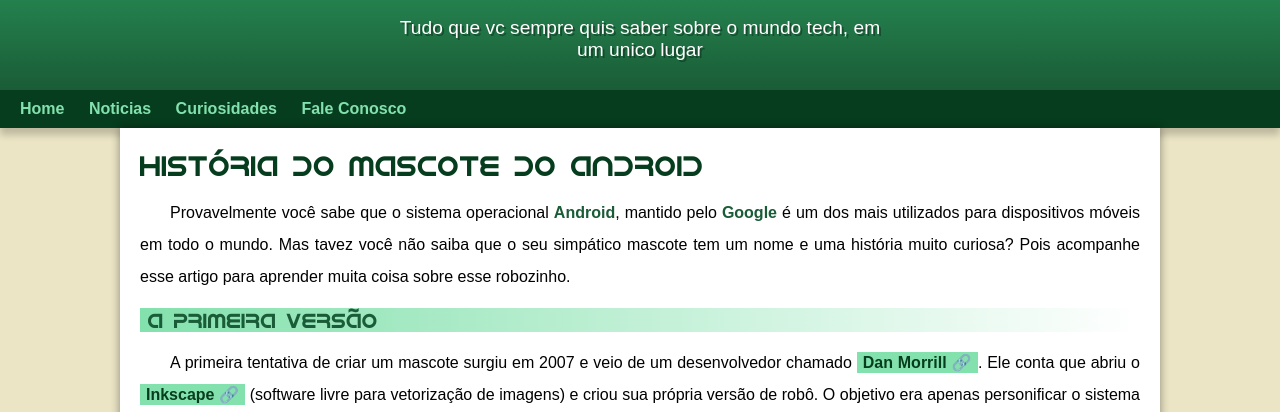
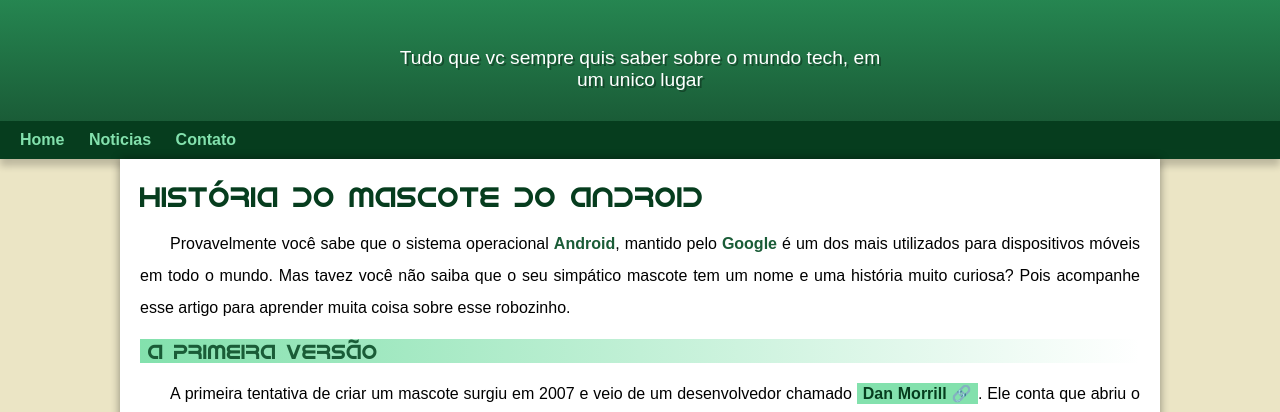
Before and after one commit to filipevieiradev/projeto-android, a plain HTML site: page index.html in a window 1280 px wide. Shown: the part 100-512 px from the top of the page. Drawn offline with Linux system fonts and the light colour scheme.

Commit message:
Problema de Pedding Resolvido

```diff
--- a/estilo/style.css
+++ b/estilo/style.css
@@ -47,7 +47,7 @@ header > h1 {
   font-family: var(--fonte-destaque);
   font-size: 3em;
   font-weight: normal;
-  margin-bottom: 20px;
+  margin-bottom: 50px;
   text-shadow: 2px 2px 0px rgba(0, 0, 0, 0.515);
 }
 
@@ -59,7 +59,7 @@ header > p {
   padding-right: 10px;
   padding-left: 10px;
   margin: auto;
-  margin-bottom: 20px;
+  padding-bottom: 30px;
   text-shadow: 2px 2px 0px rgba(0, 0, 0, 0.316);
 }
 
--- a/index.html
+++ b/index.html
@@ -16,8 +16,7 @@
   <nav>
     <a href="#">Home</a>
     <a href="#">Noticias</a>
-    <a href="#">Curiosidades</a>
-    <a href="#">Fale Conosco</a>
+    <a href="#">Contato</a>
   </nav>
   <main>
     <article>
```
